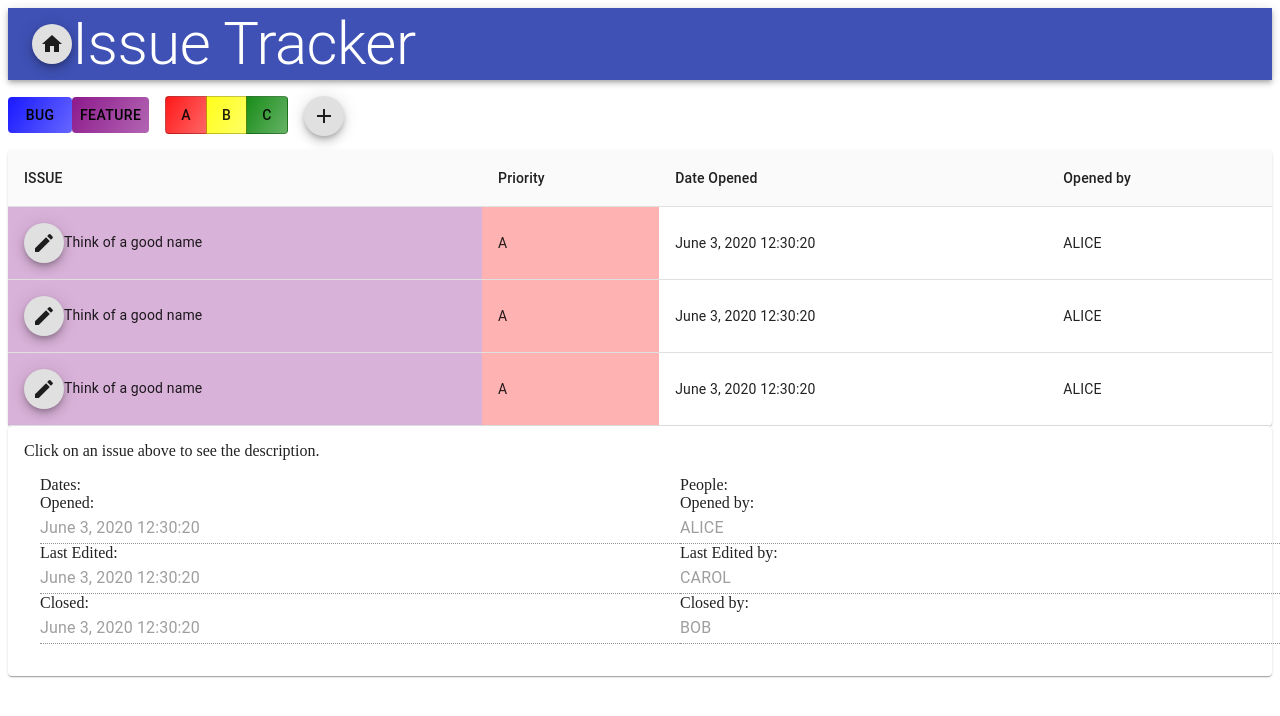
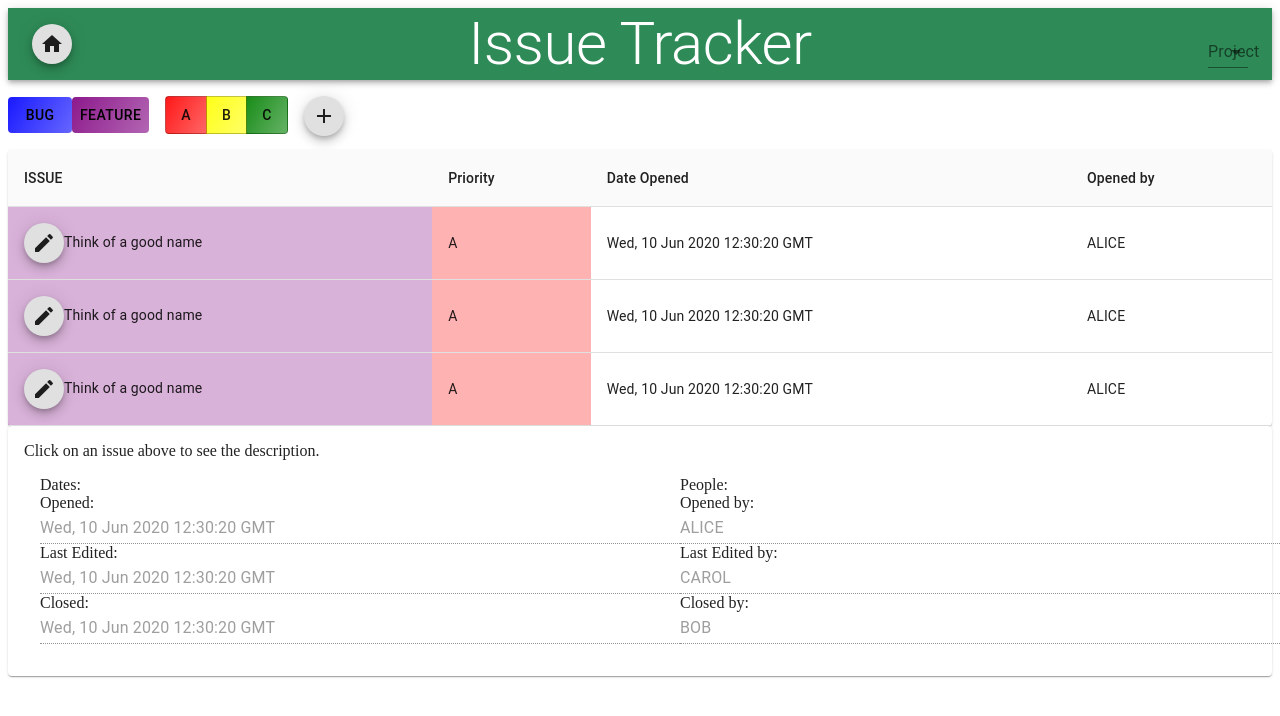
Before and after one commit to wmcooper2/issue-tracker, a React (Create React App) app: page /#/ in a window 1280 px wide. Shown: the top 716 px of the page. Built offline with nearby package versions, Linux system fonts and the light colour scheme; no server answers.

Commit message:
Got the timestamp to calculate properly in the issue table (need to do it for the details below it). Added a mock up project selector menu to the app header.
Need to add a project field to the database and issue forms to keep
track of the issues for each project.

```diff
--- a/src/App.js
+++ b/src/App.js
@@ -53,7 +53,6 @@ class App extends React.Component {
   render() {
     return (
       <Provider store={store} >
-        {/* <HashRouter basename={BASE_URL}> */}
         < HashRouter >
           <Box>
             <AppHeader></AppHeader>
--- a/src/components/appHeader.jsx
+++ b/src/components/appHeader.jsx
@@ -1,15 +1,29 @@
 import React from "react";
 import AppBar from "@material-ui/core/AppBar";
+import ProjectSelection from "./projectSelection";
 import Toolbar from "@material-ui/core/Toolbar";
 import Typography from "@material-ui/core/Typography";
 import HomeButton from "./homeButton";
+import { makeStyles } from "@material-ui/core/styles";
+
+const customStyles = makeStyles({
+  header: {
+    backgroundColor: "seagreen",
+  },
+  toolbar: {
+    display: "flex",
+    justifyContent: "space-between"
+  }
+});
 
 const AppHeader = (props) => {
+  const styles = customStyles();
   return (
-    <AppBar position="relative">
-      <Toolbar>
+    <AppBar position="relative" className={styles.header}>
+      <Toolbar className={styles.toolbar}>
         <HomeButton></HomeButton>
         <Typography variant="h2">Issue Tracker</Typography>
+        <ProjectSelection></ProjectSelection>
       </Toolbar>
     </AppBar>
   );
--- a/src/components/dashboard.jsx
+++ b/src/components/dashboard.jsx
@@ -2,12 +2,11 @@ import React from "react";
 import Box from "@material-ui/core/Box";
 import FormGroup from "@material-ui/core/FormGroup";
 import Input from "@material-ui/core/Input";
-// import IssueDetails from "./issueDetails";
 import IssueTable from "./issueTable";
 import Paper from "@material-ui/core/Paper";
 
 import { connect } from "react-redux";
-import { dateFormat } from "../utilities/utilities";
+import { dateFormat3 } from "../utilities/utilities";
 import { makeStyles } from "@material-ui/core/styles";
 
 const customStyles = makeStyles({
@@ -27,11 +26,6 @@ const customStyles = makeStyles({
 const Dashboard = ({ issue }) => {
   const styles = customStyles();
   const inputStyle = { width: "100%", minWidth: "50vw" };
-  // const dateLastEdited = issue.dates !== undefined ? issue.dates.lastEdited : null;
-  // const dateClosed = issue.dates !== undefined ? issue.dates.closed : null;
-  // const personOpened = issue.people !== undefined ? issue.people.opened : null;
-  // const personLastEdited = issue.people !== undefined ? issue.people.lastEdited : null;
-  // const personClosed = issue.people !== undefined ? issue.people.closed : null;
   return (
     <React.Fragment>
       <Box className={styles.projectDashboard}>
@@ -39,7 +33,6 @@ const Dashboard = ({ issue }) => {
       </Box>
       <Paper className={styles.description}>
         <Box component="div">{issue.description}</Box>
-        {/* <IssueDetails></IssueDetails> */}
 
         <Box component="div" className={styles.details}>
           {/* Dates */}
@@ -50,7 +43,7 @@ const Dashboard = ({ issue }) => {
                 Opened:
                 <Input
                   disabled={true}
-                  defaultValue={dateFormat(issue.dates.opened)}
+                  defaultValue={dateFormat3(issue.dates.opened)}
                   name="dateOpened"
                   style={inputStyle}
                 ></Input>
@@ -59,7 +52,7 @@ const Dashboard = ({ issue }) => {
                 Last Edited:
                 <Input
                   disabled={true}
-                  defaultValue={dateFormat(issue.dates.lastEdited)}
+                  defaultValue={dateFormat3(issue.dates.lastEdited)}
                   name="dateLastEdited"
                   style={inputStyle}
                 ></Input>
@@ -68,7 +61,7 @@ const Dashboard = ({ issue }) => {
                 Closed:
                 <Input
                   disabled={true}
-                  defaultValue={dateFormat(issue.dates.closed)}
+                  defaultValue={dateFormat3(issue.dates.closed)}
                   name="dateClosed"
                   style={inputStyle}
                 ></Input>
--- a/src/components/issueTable.jsx
+++ b/src/components/issueTable.jsx
@@ -25,7 +25,7 @@ import {
   PRIORITY_B_YELLOW_3,
   PRIORITY_C_GREEN_3,
 } from "../utilities/constants";
-import { dateFormat } from "../utilities/utilities";
+import { dateFormat3 } from "../utilities/utilities";
 
 //the maxHeight property forces the scroll ability to show up when the list exceeds the given height
 const customStyles = makeStyles({
@@ -60,14 +60,14 @@ const IssueTable = ({ rowClick, issues, issueType }) => {
               issue.priority === PRIORITY_A
                 ? { backgroundColor: PRIORITY_A_RED_3 }
                 : issue.priority === PRIORITY_B
-                ? { backgroundColor: PRIORITY_B_YELLOW_3 }
-                : { backgroundColor: PRIORITY_C_GREEN_3 }
+                  ? { backgroundColor: PRIORITY_B_YELLOW_3 }
+                  : { backgroundColor: PRIORITY_C_GREEN_3 }
             }
           >
             {issue.priority}
           </TableCell>
           <TableCell>
-            {issue.dates === undefined ? null : dateFormat(issue.dates.opened)}
+            {issue.dates === undefined ? null : dateFormat3(issue.dates.opened)}
           </TableCell>
           <TableCell>
             {issue.people === undefined ? null : issue.people.opened}
--- /dev/null
+++ b/src/components/projectSelection.jsx
@@ -0,0 +1,23 @@
+import React from "react";
+import FormControl from '@material-ui/core/FormControl';
+import InputLabel from '@material-ui/core/InputLabel';
+import MenuItem from '@material-ui/core/MenuItem';
+import Select from '@material-ui/core/Select';
+
+
+const ProjectSelection = () => {
+    return (
+        <FormControl>
+            <InputLabel>Project</InputLabel>
+            <Select>
+                <MenuItem>Birds</MenuItem>
+                <MenuItem>Cats</MenuItem>
+                <MenuItem>Dogs</MenuItem>
+            </Select>
+
+        </FormControl>
+
+    )
+};
+
+export default ProjectSelection;
--- a/src/utilities/constants.js
+++ b/src/utilities/constants.js
@@ -94,3 +94,9 @@ export const DEFAULT_ISSUE = {
   similarIssues: ["1111111", "2222222", "3333333"],
   keywords: ["keyword1", "keyword2", "keyword3"],
 };
+
+export const PROJECTS = [
+  "Issue tracker",
+  "Directions game",
+  "Freelance site",
+];
--- a/src/utilities/utilities.js
+++ b/src/utilities/utilities.js
@@ -33,3 +33,24 @@ export const dateFormat = (time) => {
   const second = new Date(time).getSeconds();
   return `${month} ${day}, ${year} ${hour}:${minute}:${second}`;
 };
+
+export const dateFormat2 = (timestamp) => {
+  const now = new Date(timestamp * 1000);
+  const months = ['Jan', 'Feb', 'Mar', 'Apr', 'May', 'Jun', 'Jul', 'Aug', 'Sep', 'Oct', 'Nov', 'Dec'];
+  const year = now.getFullYear();
+  const month = months[now.getMonth()];
+  const date = now.getDate();
+  const hour = now.getHours();
+  const min = now.getMinutes();
+  const sec = now.getSeconds();
+  return `${date} ${month} ${year} ${hour}:${min}:${sec}`;
+}
+
+export const dateFormat3 = (timestamp) => {
+  // const date = new Date(timestamp).toLocaleDateString("en-US");
+  // const time = new Date(timestamp).toLocaleTimeString("en-US");
+  const date = new Date(timestamp).toUTCString();
+  // const time = new Date(timestamp).toUTCString();
+  // return `${date} ${time}`;
+  return date;
+}
```
Also changed, not shown: 1 other file (tests, documents, lock files or other folders).
